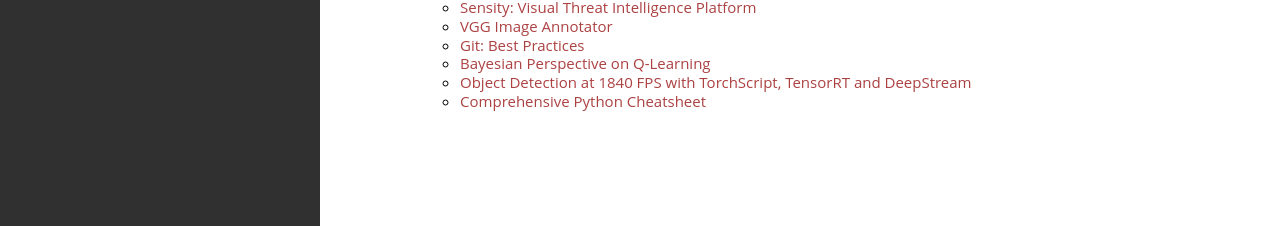
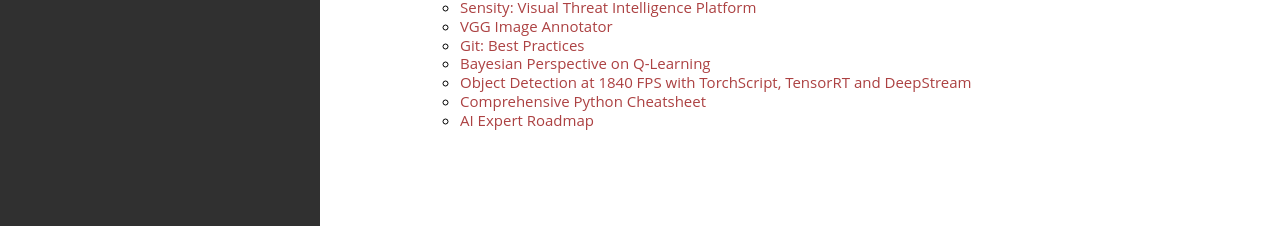
Before and after one commit to pharrellyhy/pharrellyhy.github.io.bakcup, a Jekyll site: the page built from resource.md, in a window 1280 px wide and 900 px high, scrolled down 4315 px. Shown: the part 671-897 px from the top of the window. Built offline with Jekyll 4.4.1, drawn with Linux system fonts in a browser that asks for light colours.

Commit message:
Update resources.

```diff
--- a/_data/nav.yml
+++ b/_data/nav.yml
@@ -756,3 +756,6 @@
 
     - title: "Comprehensive Python Cheatsheet"
       url: "https://gto76.github.io/python-cheatsheet/"
+
+    - title: "AI Expert Roadmap"
+      url: "https://github.com/AMAI-GmbH/AI-Expert-Roadmap"
```
